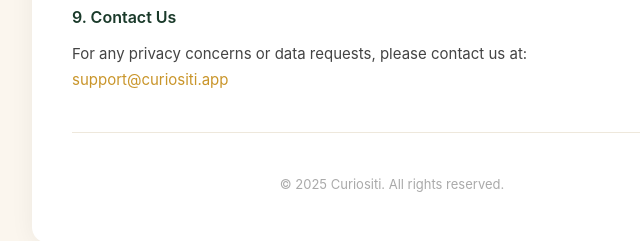
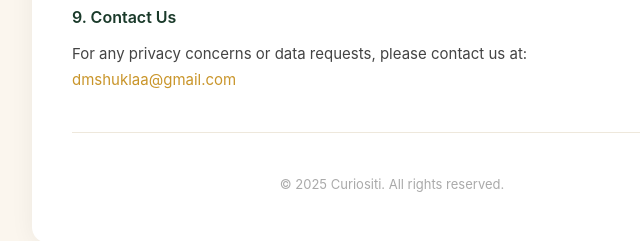
Before and after one commit to dmshuklaa/Curiositi--Privacy, a plain HTML site: page index.html in a window 1280 px wide. Shown: the part 1818-2059 px from the top of the page, 248-888 px from the left. Drawn offline with Linux system fonts and the light colour scheme.

Commit message:
Update contact email to dmshuklaa@gmail.com

```diff
--- a/index.html
+++ b/index.html
@@ -130,7 +130,7 @@
 
     <h2>9. Contact Us</h2>
     <p>For any privacy concerns or data requests, please contact us at:<br/>
-    <a href="mailto:support@curiositi.app">support@curiositi.app</a></p>
+    <a href="mailto:dmshuklaa@gmail.com">dmshuklaa@gmail.com</a></p>
 
     <div class="divider"></div>
     <div class="footer">&copy; 2025 Curiositi. All rights reserved.</div>
```
